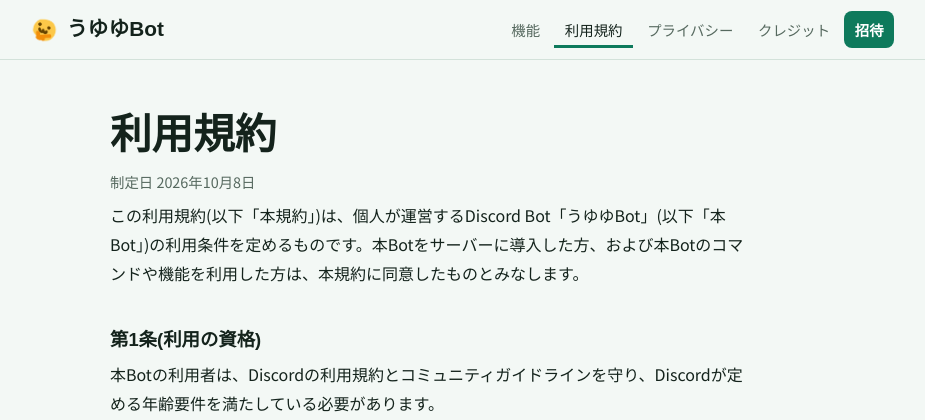
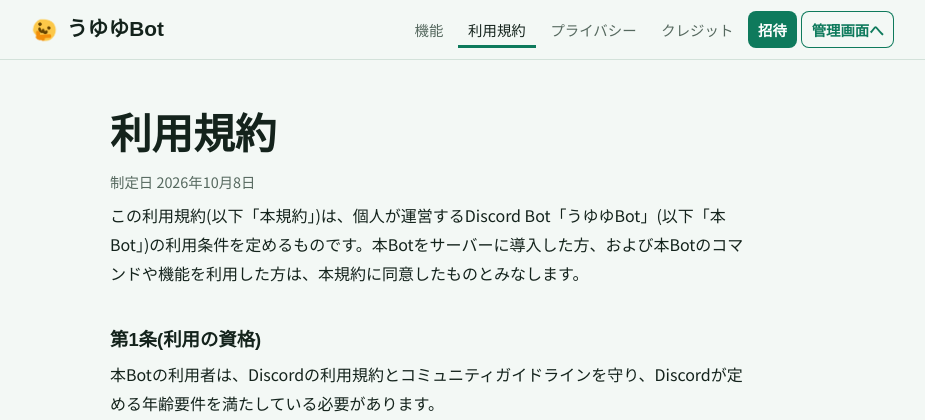
Before and after one commit to Yumaru0928/uyuyu-bot, a Node server app: page /terms.html in a window 1280 px wide. Shown: the top 420 px of the page, without its empty margins (178-1103 px from the left). Run offline with Node 20, Linux system fonts and the light colour scheme; some libraries are stand-ins or nearby versions; some web fonts are replaced.

Commit message:
Add dashboard button to the header of every public page
Adds a 管理画面へ link to /dashboard next to the invite button in
index, terms, privacy, credits and invite pages, with an outlined style
in style.css so it reads as secondary to the filled invite button.

Co-Authored-By: Claude Sonnet 5.5 <noreply@anthropic.com>
Claude-Session: https://claude.ai/code/session_01MtSVQpcTJAQXPX95LCNj8L

```diff
--- a/public/credits.html
+++ b/public/credits.html
@@ -24,6 +24,7 @@
         <a href="privacy.html">プライバシー</a>
         <a href="credits.html" aria-current="page">クレジット</a>
         <a href="invite.html" class="join">招待</a>
+        <a href="/dashboard" class="admin">管理画面へ</a>
       </nav>
     </div>
   </header>
--- a/public/index.html
+++ b/public/index.html
@@ -29,6 +29,7 @@
         <a href="privacy.html">プライバシー</a>
         <a href="credits.html">クレジット</a>
         <a href="invite.html" class="join">招待</a>
+        <a href="/dashboard" class="admin">管理画面へ</a>
       </nav>
     </div>
   </header>
--- a/public/invite.html
+++ b/public/invite.html
@@ -25,6 +25,7 @@
         <a href="privacy.html">プライバシー</a>
         <a href="credits.html">クレジット</a>
         <a href="invite.html" class="join" aria-current="page">招待</a>
+        <a href="/dashboard" class="admin">管理画面へ</a>
       </nav>
     </div>
   </header>
--- a/public/privacy.html
+++ b/public/privacy.html
@@ -23,6 +23,7 @@
         <a href="privacy.html" aria-current="page">プライバシー</a>
         <a href="credits.html">クレジット</a>
         <a href="invite.html" class="join">招待</a>
+        <a href="/dashboard" class="admin">管理画面へ</a>
       </nav>
     </div>
   </header>
--- a/public/style.css
+++ b/public/style.css
@@ -164,6 +164,18 @@ a:focus-visible {
 .nav a.join[aria-current="page"] {
     box-shadow: none;
     border-radius: .5rem;
+}
+
+/* 管理画面へのボタン。「招待」(塗り)と区別できるよう、枠線のみにしている */
+.nav a.admin {
+    color: var(--accent);
+    font-weight: 700;
+    box-shadow: inset 0 0 0 1px var(--accent);
+}
+
+.nav a.admin:hover {
+    background: var(--accent);
+    color: var(--on-accent);
 }
 
 /* メインコンテンツレイアウト */
--- a/public/terms.html
+++ b/public/terms.html
@@ -23,6 +23,7 @@
         <a href="privacy.html">プライバシー</a>
         <a href="credits.html">クレジット</a>
         <a href="invite.html" class="join">招待</a>
+        <a href="/dashboard" class="admin">管理画面へ</a>
       </nav>
     </div>
   </header>
```
